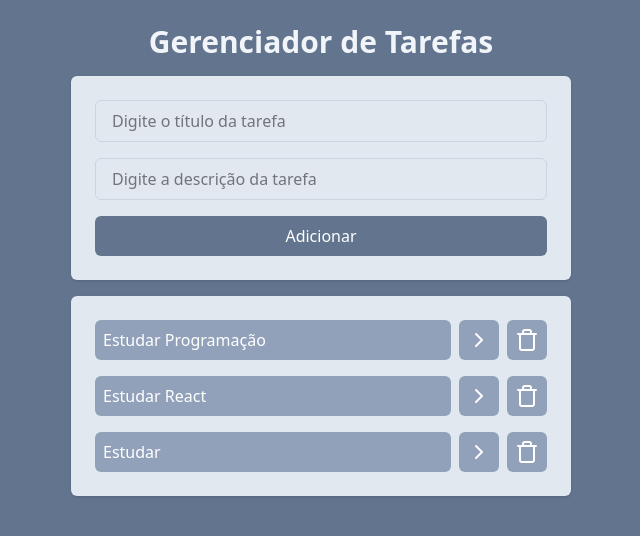
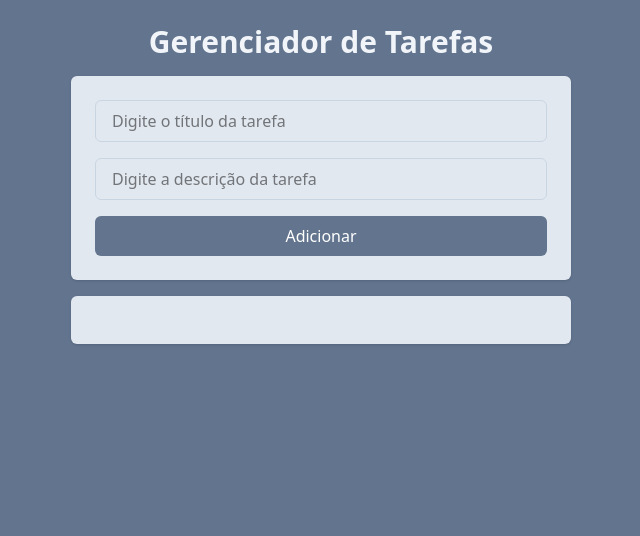
Before and after one commit to guiverdadebuss/react_first_project_video_classes, a React (Vite) app: page / in a window 1280 px wide. Shown: the top 536 px of the page, without its empty margins (319-959 px from the left). Built offline with nearby package versions, Linux system fonts and the light colour scheme.

Commit message:
feat: localStorage App.jsx

```diff
--- a/src/App.jsx
+++ b/src/App.jsx
@@ -1,32 +1,17 @@
-import { useState } from "react";
+import { useEffect, useState } from "react";
 import AddTask from "./components/AddTask";
 import Tasks from "./components/Tasks";
 
 function App() {
-  const [tasks, setTasks] = useState([
-    {
-      id: 1,
-      title: "Estudar Programação",
-      description:
-        "Estudar programação para me tornar um desenvolvedor full stack.",
-      isCompleted: false,
-    },
-    {
-      id: 2,
-      title: "Estudar React",
-      description:
-        "Estudar React para me tornar um desenvolvedor full stack.",
-      isCompleted: false,
-    },
-    {
-      id: 3,
-      title: "Estudar",
-      description:
-        "Estudar para me tornar um desenvolvedor full stack.",
-      isCompleted: false,
-    },
-  ]);
+  const [tasks, setTasks] = useState(
+    JSON.parse(localStorage.getItem("tasks")) || []
+  );
 
+
+
+  useEffect(() =>{
+    localStorage.setItem("tasks", JSON.stringify(tasks))
+  }, [tasks])
 
   function onTaskClick(taskId) {
     const newTasks = tasks.map((task) => {
```
